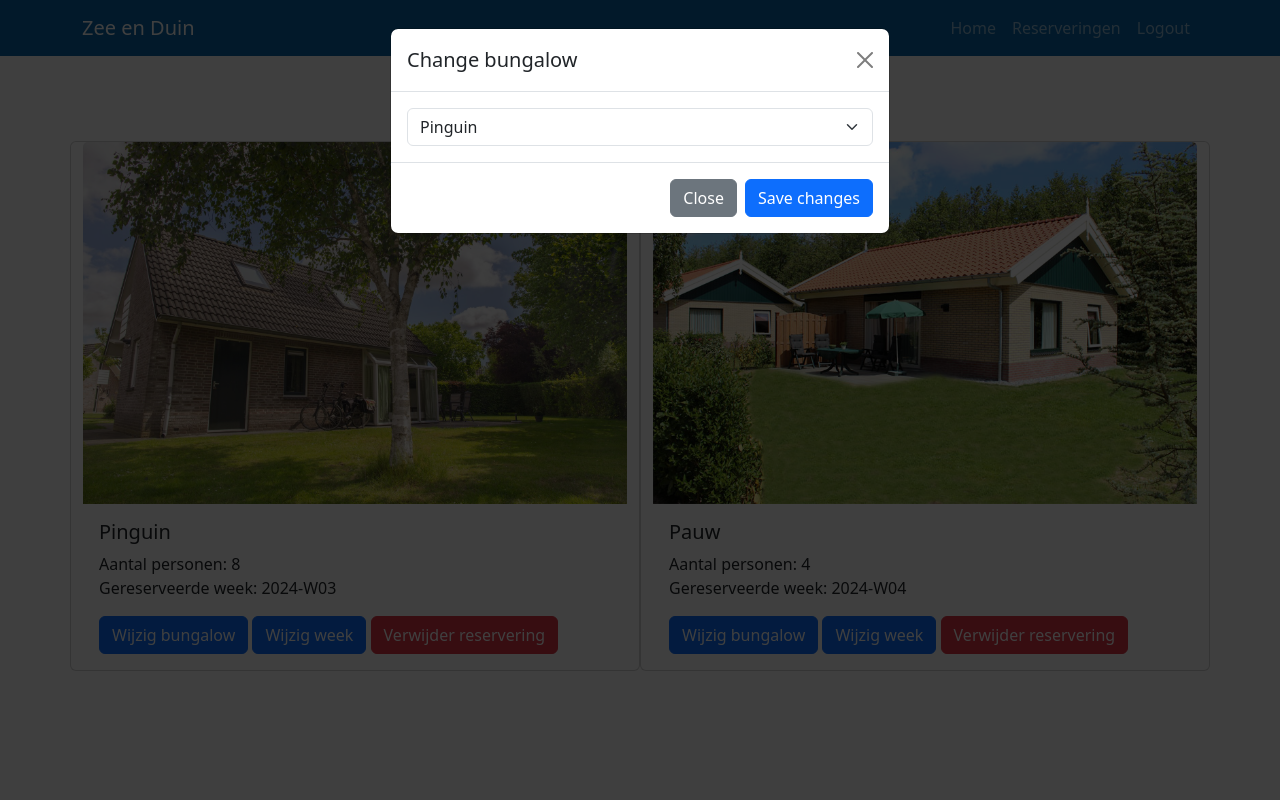
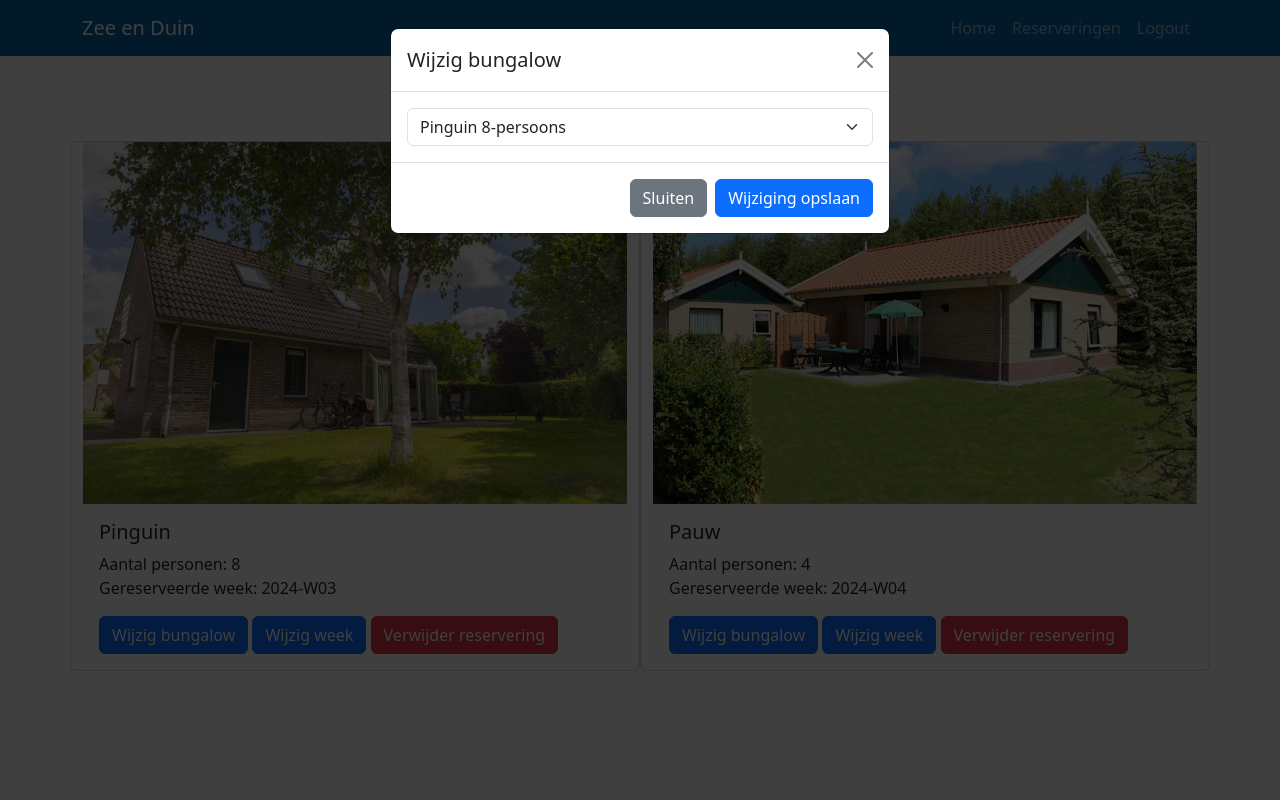
Before and after one commit to Reinder15/project_webtech, a Flask app: page /reservations/ in a window 1280 px wide, after a click on "Wijzig bungalow". Run offline with Flask 3, Linux system fonts and the light colour scheme; a user stored in the database is signed in.

Commit message:
Kleine taalaanpassingen

```diff
--- a/website/templates/home.html
+++ b/website/templates/home.html
@@ -22,7 +22,6 @@
           <img
             src="{{ url_for('static', filename='images/'+ bungalow.fotopath+'.jpg') }}"
             class="card-img-top"
-            alt="..."
           />
           <div class="card-body">
             <h5 class="card-title">{{ bungalow.naam }}</h5>
--- a/website/templates/reservations.html
+++ b/website/templates/reservations.html
@@ -46,7 +46,7 @@
                     <div class="modal-dialog">
                       <div class="modal-content">
                         <div class="modal-header">
-                          <h1 class="modal-title fs-5" id="exampleModalLabel">Change bungalow</h1>
+                          <h1 class="modal-title fs-5" id="exampleModalLabel">Wijzig bungalow</h1>
                           <button type="button" class="btn-close" data-bs-dismiss="modal" aria-label="Close"></button>
                         </div>
                         <div class="modal-body">
@@ -54,17 +54,17 @@
                             <select class="form-select" aria-label="Default select example" name="bungalow">
                               {% for bungalow in bungalows %}
                                 {% if reservation.bungalow.id == bungalow.id %}
-                                  <option value="{{ bungalow.id }}" selected>{{ bungalow.naam }}</option>
+                                  <option value="{{ bungalow.id }}" selected>{{ bungalow.naam }} {{bungalow.type.aantal_personen}}-persoons</option>
                                 {% else %}
-                                  <option value="{{ bungalow.id }}">{{ bungalow.naam }}</option>
+                                  <option value="{{ bungalow.id }}">{{ bungalow.naam }} {{bungalow.type.aantal_personen}}-persoons</option>
                                 {% endif %}
                               {% endfor %}
                             </select>
 
                         </div>
                         <div class="modal-footer">
-                          <button type="button" class="btn btn-secondary" data-bs-dismiss="modal">Close</button>
-                          <button type="submit" class="btn btn-primary">Save changes</button>
+                          <button type="button" class="btn btn-secondary" data-bs-dismiss="modal">Sluiten</button>
+                          <button type="submit" class="btn btn-primary">Wijziging opslaan</button>
                         </form>
                         </div>
                       </div>
@@ -82,18 +82,18 @@
                   <div class="modal-dialog">
                     <div class="modal-content">
                       <div class="modal-header">
-                        <h1 class="modal-title fs-5" id="exampleModalLabel">Change week</h1>
+                        <h1 class="modal-title fs-5" id="exampleModalLabel">Wijzig week</h1>
                         <button type="button" class="btn-close" data-bs-dismiss="modal" aria-label="Close"></button>
                       </div>
                       <div class="modal-body">
                         <form action="{{ url_for('views.change_week', reservation_id=reservation.id) }}" method="post">
-                          <label for="week">Select Week:</label>
+                          <label for="week">Selecteer Week:</label>
                           <input type="week" id="week" name="week" required>
 
                       </div>
                       <div class="modal-footer">
-                        <button type="button" class="btn btn-secondary" data-bs-dismiss="modal">Close</button>
-                        <button type="submit" class="btn btn-primary">Save changes</button>
+                        <button type="button" class="btn btn-secondary" data-bs-dismiss="modal">Sluiten</button>
+                        <button type="submit" class="btn btn-primary">Wijziging opslaan</button>
                       </form>
                       </div>
                     </div>
--- a/website/views.py
+++ b/website/views.py
@@ -2,12 +2,14 @@ from flask import Blueprint, render_template, abort, flash, redirect, url_for, r
 from flask_login import login_required, current_user
 from website.models import db, User, Bungalow, Bungalowtype, Reservation
 from flask_sqlalchemy import SQLAlchemy
+from random import shuffle
 
 views = Blueprint('views', __name__)
 
 @views.route('/')
 def home():
     bungalows = Bungalow.query.all()
+    shuffle(bungalows)
     return render_template("home.html", user=current_user, bungalows=bungalows)
 
 @views.route('/booking/<int:id>')
```
Also changed, not shown: website/static/availability.js (deleted, +0 -18 lines), website/templates/booking.html (+7 -5 lines), instance/database.db.
